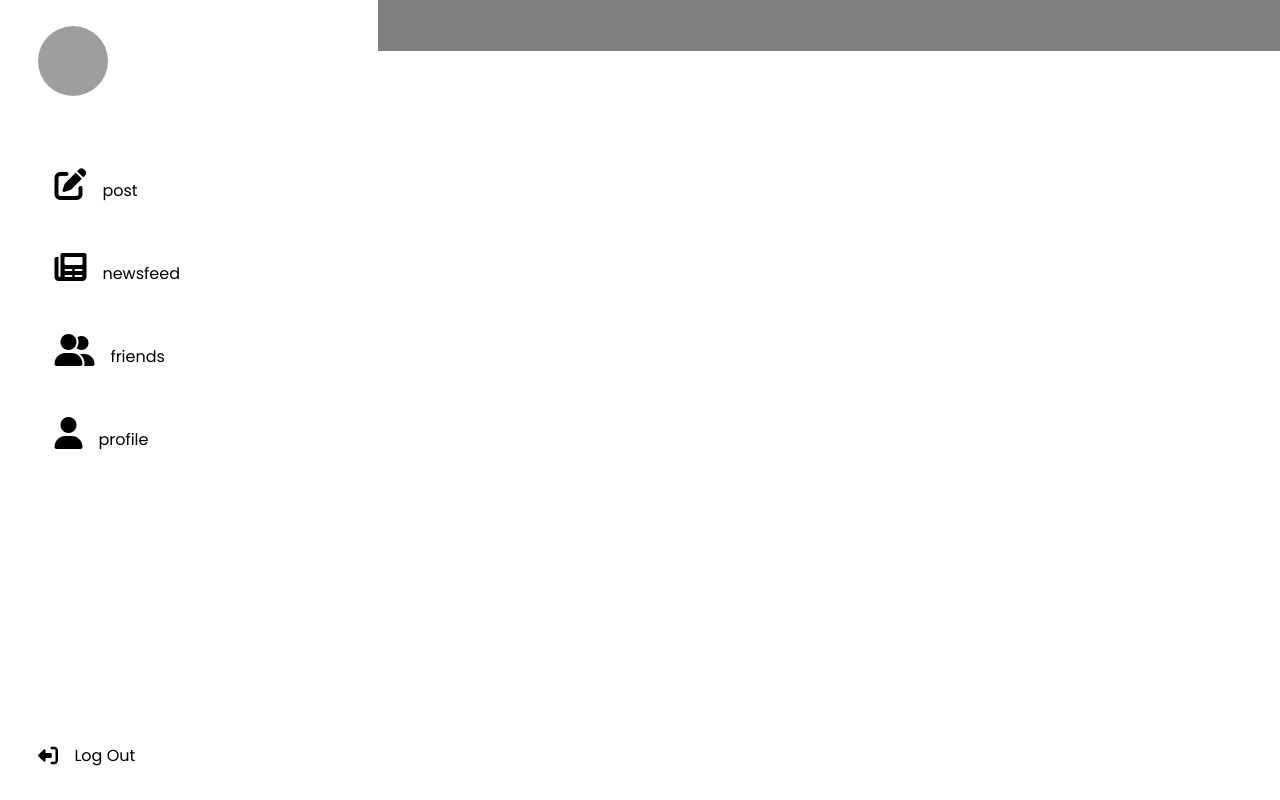
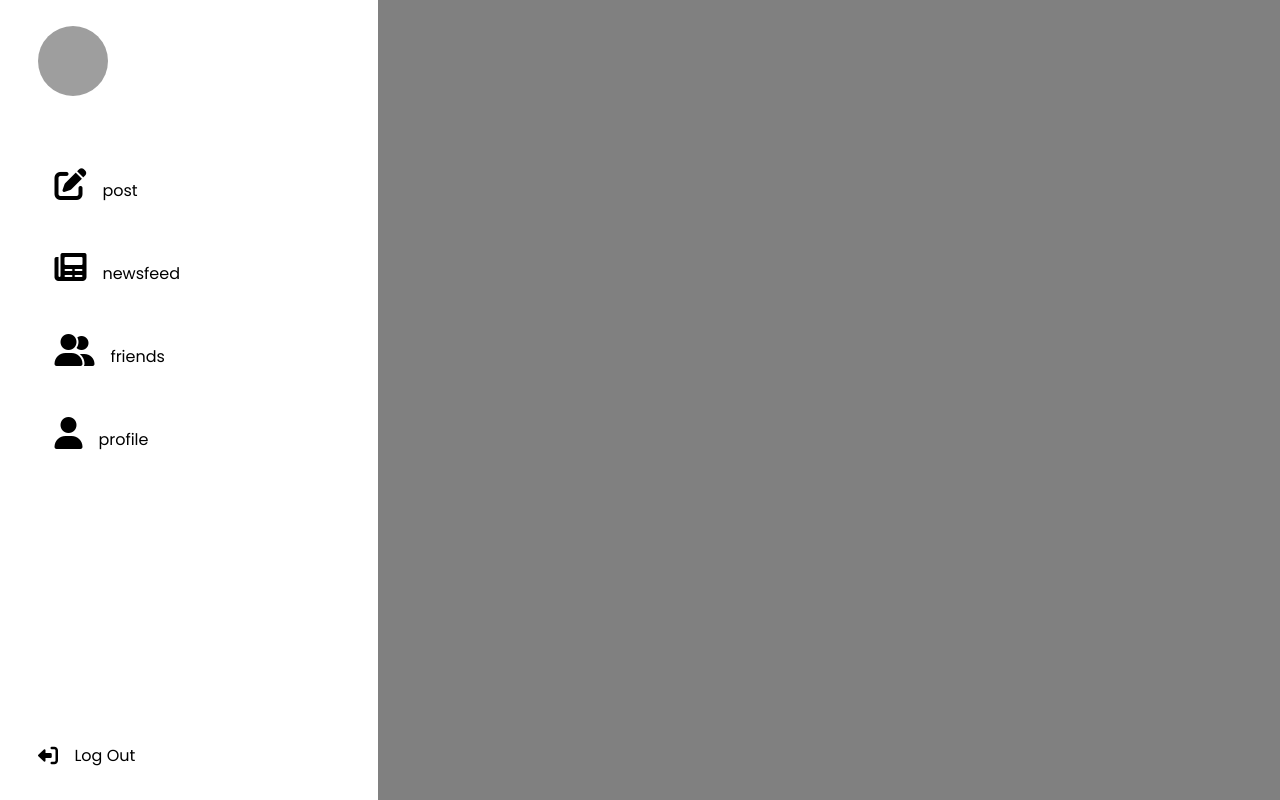
Before and after one commit to AhmadNourelddine/facebook, a PHP site: page /facebook/homePage.html in a window 1280 px wide. Run offline with PHP 8.4, Linux system fonts and the light colour scheme; grey boxes are pictures that could not be loaded.

Commit message:
fixed full page issue

```diff
--- a/css/styles.css
+++ b/css/styles.css
@@ -77,11 +77,11 @@ body{
   margin-right: 5%;
 }
 .pages-container {
+  height: 100vh;
   background-color: gray;
   width: 75%;
   display: flex;
   flex-direction: column;
-  justify-content: center;
   align-items: center;
   overflow-y: scroll;
 }
```
